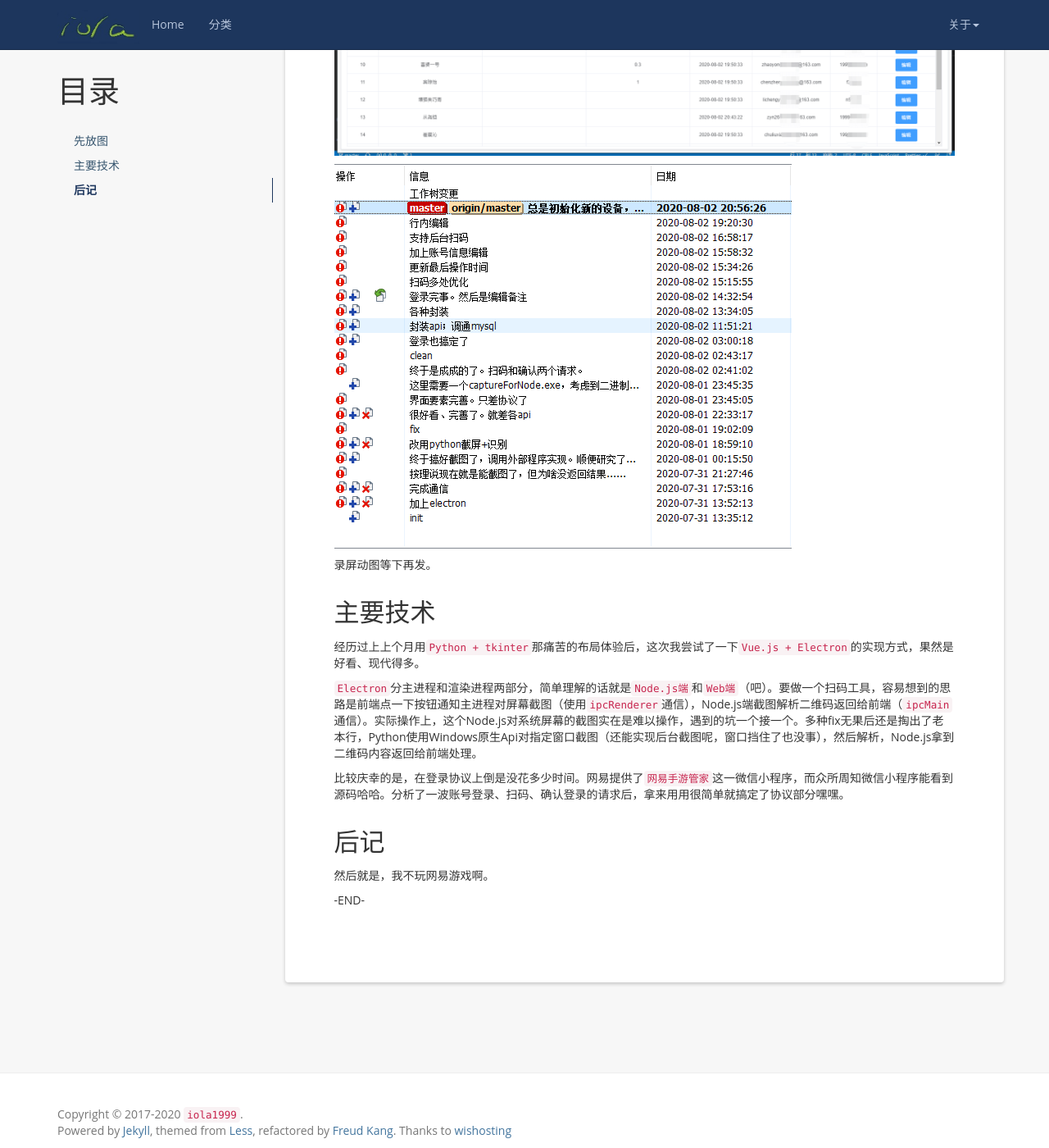
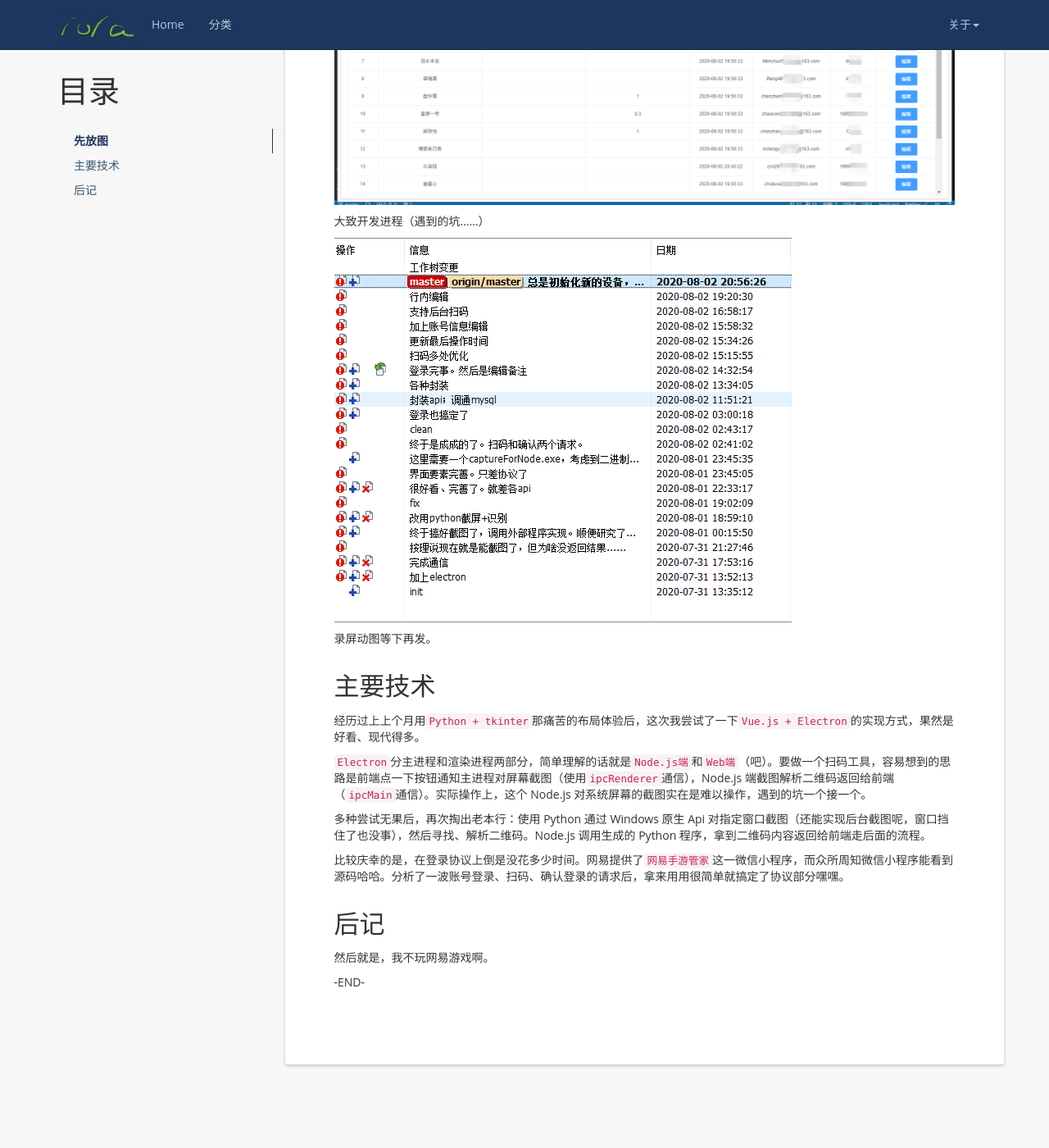
Before and after one commit to iola1999/iola1999.github.io, a Jekyll site: the page built from _posts/2020-08-02-netease-game-quick-login.markdown, in a window 1280 px wide and 1400 px high, scrolled down 1116 px. Shown: the whole window at 82% size. Built offline with Jekyll 4.4.1, drawn with Linux system fonts in a browser that asks for light colours; nearby versions of some CDN libraries; comment, search, counter and statistics services are not loaded.

Commit message:
周末写一个网易游戏PC端快捷扫码登录工具

```diff
--- a/_posts/2020-08-02-netease-game-quick-login.markdown
+++ b/_posts/2020-08-02-netease-game-quick-login.markdown
@@ -12,9 +12,15 @@
 
 ## 先放图
 
+朴实无华的首页
+
 ![朴实无华的首页]({{ '/styles/images/netease-game-quick-login/netease-game-quick-login-home.png' | prepend: site.baseurl  }})
 
+账号管理页面
+
 ![账号管理页面]({{ '/styles/images/netease-game-quick-login/netease-game-quick-login-accountlist.png' | prepend: site.baseurl  }})
+
+大致开发进程（遇到的坑......）
 
 ![大致开发进程]({{ '/styles/images/netease-game-quick-login/netease-game-quick-login-git.png' | prepend: site.baseurl  }})
 
@@ -25,7 +31,9 @@
 
 经历过上上个月用`Python + tkinter`那痛苦的布局体验后，这次我尝试了一下`Vue.js + Electron`的实现方式，果然是好看、现代得多。
 
-`Electron`分主进程和渲染进程两部分，简单理解的话就是`Node.js端`和`Web端`（吧）。要做一个扫码工具，容易想到的思路是前端点一下按钮通知主进程对屏幕截图（使用`ipcRenderer`通信），Node.js端截图解析二维码返回给前端（`ipcMain`通信）。实际操作上，这个Node.js对系统屏幕的截图实在是难以操作，遇到的坑一个接一个。多种fix无果后还是掏出了老本行，Python使用Windows原生Api对指定窗口截图（还能实现后台截图呢，窗口挡住了也没事），然后解析，Node.js拿到二维码内容返回给前端处理。
+`Electron`分主进程和渲染进程两部分，简单理解的话就是`Node.js端`和`Web端`（吧）。要做一个扫码工具，容易想到的思路是前端点一下按钮通知主进程对屏幕截图（使用`ipcRenderer`通信），Node.js 端截图解析二维码返回给前端（`ipcMain`通信）。实际操作上，这个 Node.js 对系统屏幕的截图实在是难以操作，遇到的坑一个接一个。
+
+多种尝试无果后，再次掏出老本行：使用 Python 通过 Windows 原生 Api 对指定窗口截图（还能实现后台截图呢，窗口挡住了也没事），然后寻找、解析二维码。Node.js 调用生成的 Python 程序，拿到二维码内容返回给前端走后面的流程。
 
 比较庆幸的是，在登录协议上倒是没花多少时间。网易提供了`网易手游管家`这一微信小程序，而众所周知微信小程序能看到源码哈哈。分析了一波账号登录、扫码、确认登录的请求后，拿来用用很简单就搞定了协议部分嘿嘿。
 
```
